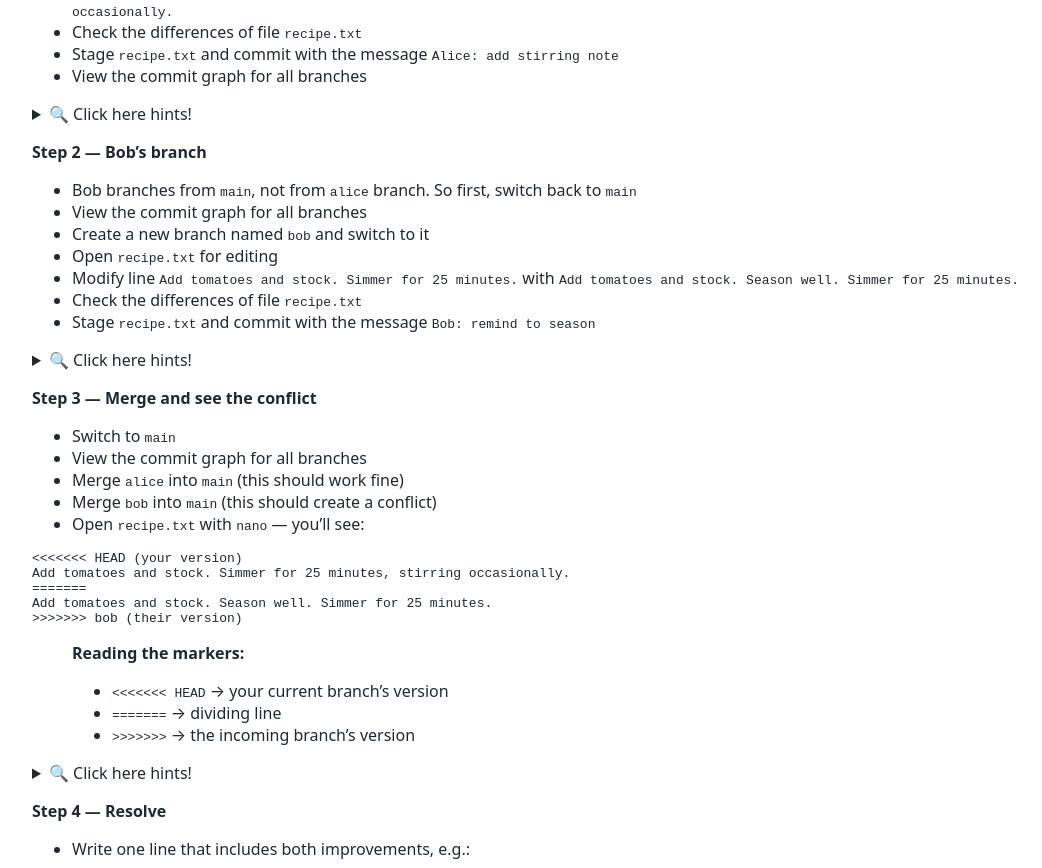
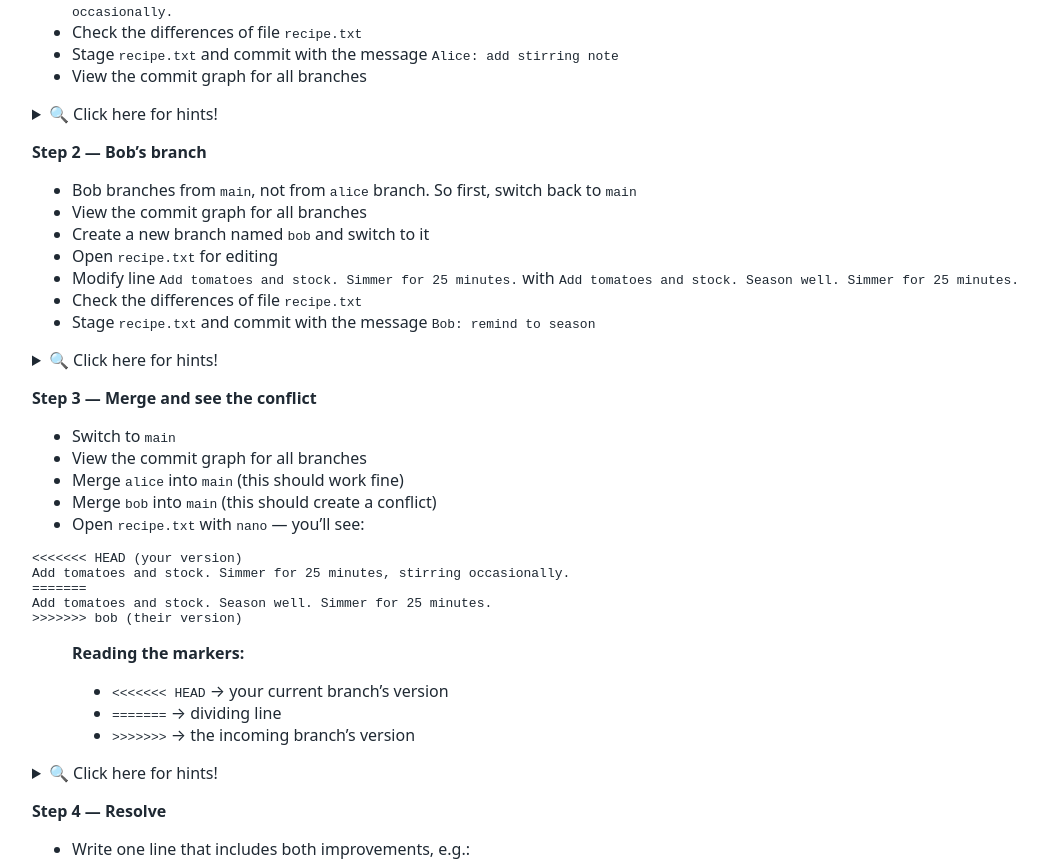
Before and after one commit to tu-delft-library/intermediate_version_control_with_git, a Jekyll site: the page built from material_for_participants/PRACTICAL_merge_conflicts.md, in a window 1280 px wide and 1400 px high, scrolled down 1866 px. Shown: the part 157-1025 px from the top of the window, without its empty margins (108-1150 px from the left). Built offline with Jekyll 4.4.1, drawn with Linux system fonts in a browser that asks for light colours; our own code applies the rules of GitHub Pages for plain Markdown files; some of the changed text lies outside the part shown.

Commit message:
Fix grammar in hints

```diff
--- a/material_for_participants/PRACTICAL_merge_conflicts.md
+++ b/material_for_participants/PRACTICAL_merge_conflicts.md
@@ -111,7 +111,7 @@ git commit -m "Initial files"
 
 
 <details>
-<summary>🔍 Click here hints! </summary>
+<summary>🔍 Click here for hints! </summary>
 
 - To create use `git branch name_of_branch`
 - To switch between branches use `git switch name_of_branch`
@@ -134,7 +134,7 @@ git commit -m "Initial files"
 
 
 <details>
-<summary>🔍 Click here hints! </summary>
+<summary>🔍 Click here for hints! </summary>
 
 - To create use `git branch name_of_branch`
 - To switch between branches use `git switch name_of_branch`
@@ -168,7 +168,7 @@ Add tomatoes and stock. Season well. Simmer for 25 minutes.
 
 
 <details>
-<summary>🔍 Click here hints! </summary>
+<summary>🔍 Click here for hints! </summary>
 
 - To switch between branches use `git switch name_of_branch`
 - To merge a branch into the current branch use `git merge incoming_branch`
@@ -229,7 +229,7 @@ We specialise in traditional italian.
 
 
 <details>
-<summary>🔍 Click here hints! </summary>
+<summary>🔍 Click here for hints! </summary>
 
 - To switch between branches use `git switch name_of_branch`
 - To create use `git branch name_of_branch`
@@ -247,7 +247,7 @@ We specialise in traditional italian.
 
 
 <details>
-<summary>🔍 Click here hints! </summary>
+<summary>🔍 Click here for hints! </summary>
 
 - To switch between branches use `git switch name_of_branch`
 - To merge branches, first stand on the branch that will *receive* the changes with `git switch target_branch` and then do the merge with `git merge incoming_branch`
@@ -276,7 +276,7 @@ Now try the opposite — undo and resolve the other way:
 
 
 <details>
-<summary>🔍 Click here hints! </summary>
+<summary>🔍 Click here for hints! </summary>
 
 - To undo the latest commit (perform a hard reset) use `git reset --hard HEAD~1`
 - To merge branches, first stand on the branch that will *receive* the changes with `git switch target_branch` and then do the merge with `git merge incoming_branch`
@@ -309,7 +309,7 @@ Now try the opposite — undo and resolve the other way:
 
 
 <details>
-<summary>🔍 Click here hints! </summary>
+<summary>🔍 Click here for hints! </summary>
 
 - To switch between branches use `git switch name_of_branch`
 - To create use `git branch name_of_branch`
@@ -327,7 +327,7 @@ Now try the opposite — undo and resolve the other way:
 
 
 <details>
-<summary>🔍 Click here hints! </summary>
+<summary>🔍 Click here for hints! </summary>
 
 - To switch between branches use `git switch name_of_branch`
 - To merge branches, first stand on the branch that will *receive* the changes with `git switch target_branch` and then do the merge with `git merge incoming_branch`
@@ -366,7 +366,7 @@ Make a mistake on purpose, then undo it safely.
 - View the commit graph for all branches
 
 <details>
-<summary>🔍 Click here hints! </summary>
+<summary>🔍 Click here for hints! </summary>
 
 - To undo a commit use `git revert --no-commit HEAD`
 </details>
```
